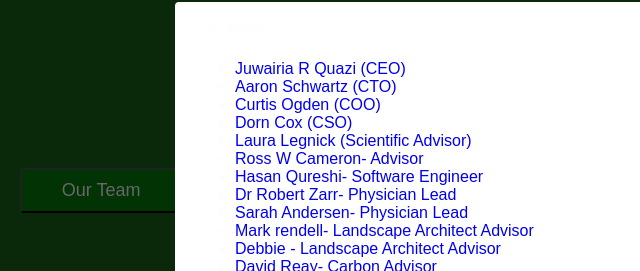
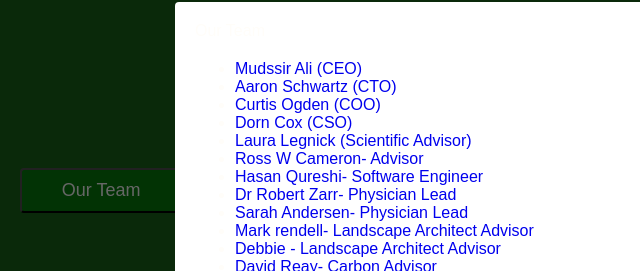
Before and after one commit to mudssir-ali/TinyHabitat, a plain HTML site: page index.html in a window 1280 px wide. Both pictures are taken after a click on the button "Our Team". Shown: the part 3116-3387 px from the top of the page, 185-825 px from the left. Drawn offline with Linux system fonts and the light colour scheme; a web font is replaced by a local one.

Commit message:
Update index.html

```diff
--- a/index.html
+++ b/index.html
@@ -3323,7 +3323,7 @@ We’re a diverse group of scientists coming together to unearth the science beh
                                                                 <h2>Our Team</h2>
                                                                 <p>
                                                                     <ul class="actions special">
-                                                                        <li><a href="#" class="but">Juwairia R Quazi (CEO)</a>
+                                                                        <li><a href="#" class="but">Mudssir Ali (CEO)</a>
                                                                         </li>
                                                                     </ul>
                                                                     <ul class="actions special">
```
